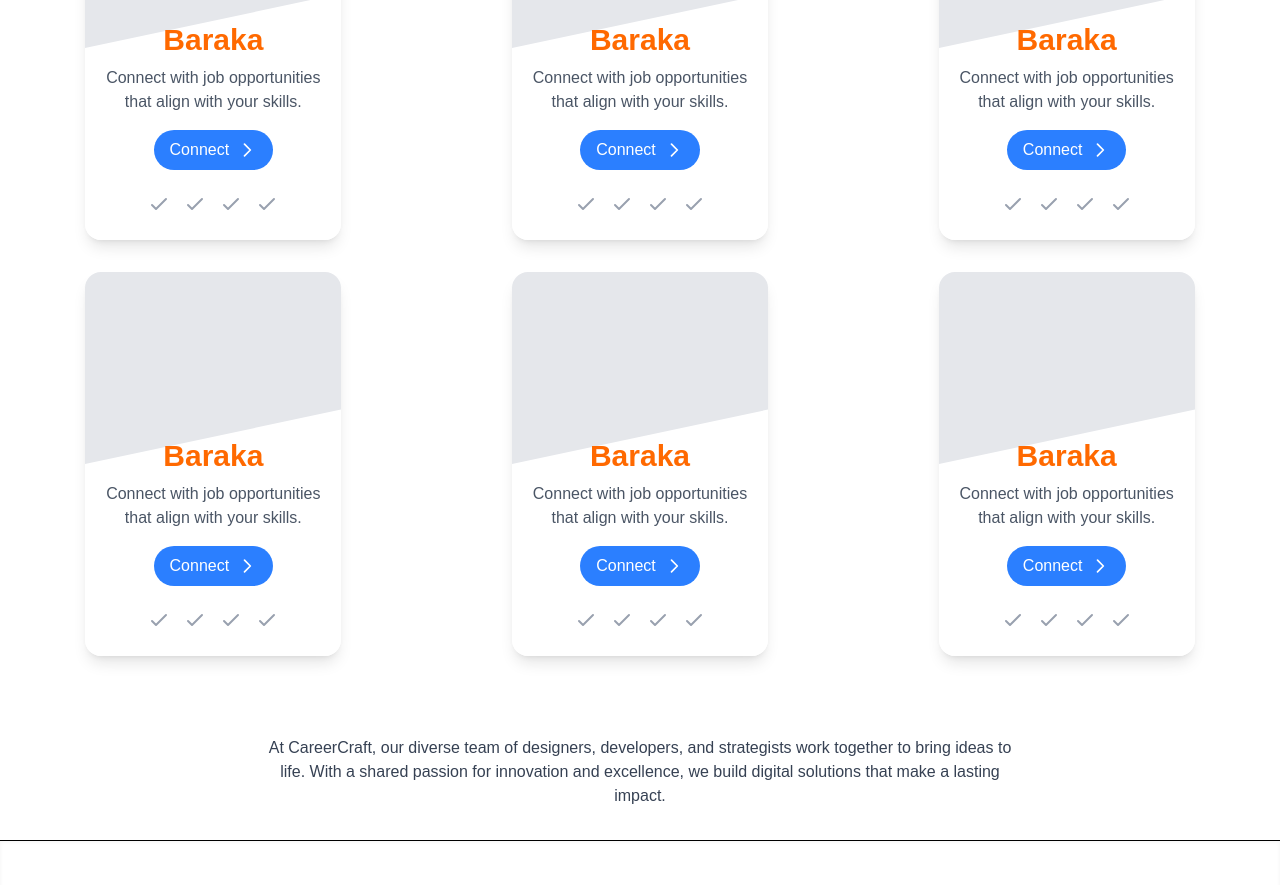
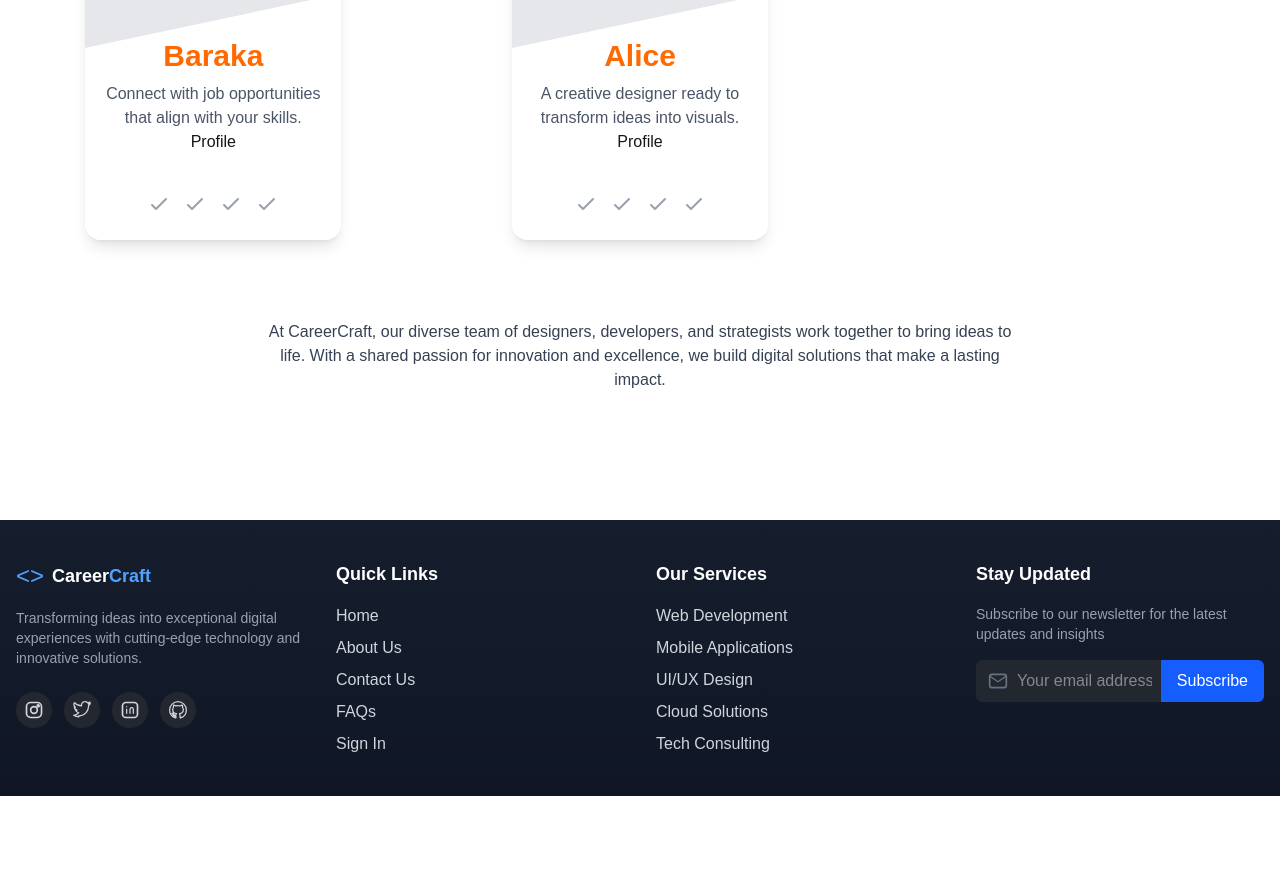
Before and after one commit to frankbahirwa/Team_PortFolio, a Next.js app: page /team in a window 1280 px wide. Shown: the part 360-1245 px from the top of the page. After the commit the page ends 1156 px from the top, so only its background shows below. Built offline with nearby package versions, Linux system fonts and the light colour scheme.

Commit message:
baraka for real

```diff
--- a/src/app/globals.css
+++ b/src/app/globals.css
@@ -15,12 +15,10 @@
 
 @media (prefers-color-scheme: dark) {
   :root {
-    --background: #0a0a0a;
+    --background: #ffffff;
     --foreground: #ededed;
   }
 }
-
-
 
 body {
   background: var(--background);
--- a/src/app/page.js
+++ b/src/app/page.js
@@ -92,7 +92,7 @@
 
            {/* Our Skills Section */}
            <section
-             className="bg-white container mx-auto py-12 flex flex-col md:flex-row items-center gap-8 px-6 sm:px-1 md:px-1 lg:px-28"
+             className="bg-white  container mx-auto py-12 flex flex-col md:flex-row items-center gap-8 px-6 sm:px-1 md:px-1 lg:px-28"
            >
              <div className="md:w-1/2 w-full order-2 md:order-1">
                <h3 className="text-2xl sm:text-3xl font-bold mb-4 text-gray-800">Our Skills</h3>
--- /dev/null
+++ b/src/app/profile/[slug]/page.js
@@ -0,0 +1,90 @@
+import { notFound } from "next/navigation";
+
+const teamMembers = [
+  {
+    slug: "baraka",
+    name: "Baraka",
+    title: "Frontend Developer",
+    description: "Connect with job opportunities that align with your skills.",
+    image: "https://images.pexels.com/photos/220453/pexels-photo-220453.jpeg",
+  },
+  {
+    slug: "alice",
+    name: "Alice",
+    title: "Creative Designer",
+    description: "A creative designer ready to transform ideas into visuals.",
+    image: "https://images.pexels.com/photos/415829/pexels-photo-415829.jpeg",
+  },
+];
+
+export default function ProfilePage({ params }) {
+  const { slug } = params;
+  const member = teamMembers.find((m) => m.slug === slug);
+
+  if (!member) return notFound();
+
+  return (<>
+  <div className="min-h-screen bg-white text-black py-12 px-6">
+  <center>
+    <div className="justify-center w-1/2 text-center align-middle">
+      <h2 className="text-4xl font-bold mb-4">About Me</h2>
+      <p className="text-gray-700 mb-6 text-center">
+        {member.description}
+      </p>
+    </div>
+  </center>
+
+  {/* Image and Content side-by-side */}
+  <div className="max-w-6xl mx-auto flex flex-col md:flex-row gap-10 items-center mt-10">
+
+    {/* Left: Profile Image */}
+    <div className="w-full md:w-1/2">
+      <img
+        src={member.image}
+        alt="Profile Photo"
+        className="rounded-lg shadow-lg w-full h-[400px] object-cover"
+      />
+    </div>
+
+    {/* Right: Text Content */}
+    <div className="w-full md:w-1/2">
+      <h3 className="text-2xl text-blue-500 font-semibold">{member.name}</h3>
+      <p className="text-sm mb-2 text-gray-600">{member.title}</p>
+
+      <p className="mb-4 text-gray-800">
+        Hello! {member.name}, a self-taught & award-winning Digital Designer & Developer with over five years work experience. I started in my children's room, got pro at renowned digital agencies... Now I'm based in USA, working for Apple.
+      </p>
+
+      <div className="flex gap-4 mb-6">
+        <button className="bg-blue-500 hover:bg-blue-600 text-white py-2 px-4 rounded">Download CV</button>
+      </div>
+
+      <div className="grid grid-cols-2 gap-4 mb-6">
+        <div>
+          <p className="font-semibold text-gray-900">5 Years Job</p>
+          <p className="text-sm text-gray-600">Experience</p>
+        </div>
+        <div>
+          <p className="font-semibold text-gray-900">500+ Projects</p>
+          <p className="text-sm text-gray-600">Completed</p>
+        </div>
+        <div>
+          <p className="font-semibold text-gray-900">Freelance</p>
+          <p className="text-sm text-gray-600">Available</p>
+        </div>
+        <div>
+          <p className="font-semibold text-gray-900">Support</p>
+          <p className="text-sm text-gray-600">24/7</p>
+        </div>
+      </div>
+    </div>
+  </div>
+</div>
+      <div>
+              <h3 className=" flex mb-4 justify-center text-2xl text-orange-500 font-semibold">GIT status</h3>
+              <div className='w-full h-36 bg-slate-300'>
+              </div>
+          </div>
+    </>
+  );
+}
--- a/src/app/team/page.js
+++ b/src/app/team/page.js
@@ -1,17 +1,24 @@
 "use client";
+import Link from 'next/link';
 
-import React from 'react';
+ const teamMembers = [
+  {
+    name: "Baraka",
+    slug: "baraka",
+    description: "Connect with job opportunities that align with your skills.",
+    image: "/images/frank.jpg",
+  },
+  {
+    name: "Alice",
+    slug: "alice",
+    description: "A creative designer ready to transform ideas into visuals.",
+    image: "/images/frank.jpg",
+  },
+];
+
 
 const TeamPage = () => {
-  const teamMembers = Array(6).fill({
-    name: "Baraka",
-    description: "Connect with job opportunities that align with your skills.",
-    image: "/images/frank.jpg",
-  });
 
-  const handleConnect = (name) => {
-    alert(`Connecting with ${name}...`);
-  };
 
   return (
     <div className="bg-white  min-h-screen">
@@ -19,6 +26,7 @@
       <div className="bg-blue-600 text-white text-center py-6">
         <h1 className="text-4xl font-bold">Meet the Team</h1>
       </div>
+
 
       {/* Team Grid */}
       <div className="max-w-7xl mx-auto px-4 py-12">
@@ -45,27 +53,8 @@
                   {member.description}
                 </p>
 
-                {/* Connect Button */}
-                <button
-                  onClick={() => handleConnect(member.name)}
-                  className="mt-4 flex items-center justify-center mx-auto bg-blue-500 text-white px-4 py-2 rounded-full hover:bg-blue-600 transition"
-                >
-                  <span>Connect</span>
-                  <svg
-                    className="ml-2 w-5 h-5"
-                    fill="none"
-                    stroke="currentColor"
-                    viewBox="0 0 24 24"
-                    xmlns="http://www.w3.org/2000/svg"
-                  >
-                    <path
-                      strokeLinecap="round"
-                      strokeLinejoin="round"
-                      strokeWidth="2"
-                      d="M9 5l7 7-7 7"
-                    ></path>
-                  </svg>
-                </button>
+                 <Link href={`/profile/${member.slug}`}>Profile</Link>
+
 
                 {/* Icons */}
                 <div className="absolute bottom-6 flex space-x-3">
--- a/src/components/Footer.js
+++ b/src/components/Footer.js
@@ -1,65 +1,114 @@
-"use client";
+import React from "react";
 
-import Link from "next/link";
+// SVG Social Icons (replace with your preferred icons or use lucide-react if installed)
+const InstagramIcon = (props) => (
+  <svg fill="none" viewBox="0 0 24 24" strokeWidth={1.5} stroke="currentColor" {...props}>
+    <rect width="18" height="18" x="3" y="3" rx="5" stroke="currentColor" strokeWidth="2"/>
+    <circle cx="12" cy="12" r="4" stroke="currentColor" strokeWidth="2"/>
+    <circle cx="17" cy="7" r="1.5" fill="currentColor"/>
+  </svg>
+);
+const TwitterIcon = (props) => (
+  <svg fill="none" viewBox="0 0 24 24" strokeWidth={1.5} stroke="currentColor" {...props}>
+    <path strokeLinecap="round" strokeLinejoin="round" d="M8 19c7.732 0 11.965-6.418 11.965-11.965 0-.182 0-.364-.013-.545A8.548 8.548 0 0022 4.011a8.19 8.19 0 01-2.357.646A4.117 4.117 0 0021.448 2.4a8.224 8.224 0 01-2.605.996A4.107 4.107 0 0015.448 2c-2.266 0-4.103 1.837-4.103 4.103 0 .322.036.637.106.938A11.65 11.65 0 013 3.149a4.102 4.102 0 001.27 5.47A4.073 4.073 0 012.8 8.07v.052a4.104 4.104 0 003.292 4.023 4.095 4.095 0 01-1.852.07 4.108 4.108 0 003.834 2.85A8.233 8.233 0 012 18.407a11.616 11.616 0 006.29 1.84"/>
+  </svg>
+);
+const LinkedinIcon = (props) => (
+  <svg fill="none" viewBox="0 0 24 24" strokeWidth={1.5} stroke="currentColor" {...props}>
+    <rect width="18" height="18" x="3" y="3" rx="4" stroke="currentColor" strokeWidth="2"/>
+    <path strokeLinecap="round" strokeLinejoin="round" d="M8 11v5M8 8v.01M12 11v5m0-5a2 2 0 012-2h0a2 2 0 012 2v5"/>
+  </svg>
+);
+const GithubIcon = (props) => (
+  <svg fill="none" viewBox="0 0 24 24" strokeWidth={1.5} stroke="currentColor" {...props}>
+    <path strokeLinecap="round" strokeLinejoin="round" d="M12 2C6.477 2 2 6.477 2 12c0 4.418 2.868 8.167 6.839 9.489.5.092.682-.217.682-.482 0-.237-.009-.868-.013-1.703-2.782.604-3.369-1.342-3.369-1.342-.454-1.154-1.11-1.461-1.11-1.461-.908-.62.069-.608.069-.608 1.004.07 1.532 1.032 1.532 1.032.892 1.529 2.341 1.088 2.91.833.091-.647.35-1.088.636-1.339-2.22-.253-4.555-1.112-4.555-4.951 0-1.093.39-1.987 1.029-2.687-.103-.253-.446-1.272.098-2.65 0 0 .84-.269 2.75 1.025A9.564 9.564 0 0112 6.844c.85.004 1.705.115 2.504.337 1.909-1.294 2.748-1.025 2.748-1.025.546 1.378.202 2.397.1 2.65.64.7 1.028 1.594 1.028 2.687 0 3.848-2.338 4.696-4.566 4.945.359.309.678.92.678 1.855 0 1.338-.012 2.419-.012 2.749 0 .267.18.578.688.48C19.135 20.163 22 16.418 22 12c0-5.523-4.477-10-10-10z"/>
+  </svg>
+);
+const MailIcon = (props) => (
+  <svg fill="none" viewBox="0 0 24 24" strokeWidth={1.5} stroke="currentColor" {...props}>
+    <rect width="20" height="16" x="2" y="4" rx="3" stroke="currentColor" strokeWidth="2"/>
+    <path strokeLinecap="round" strokeLinejoin="round" d="M22 6l-10 7L2 6"/>
+  </svg>
+);
 
 export default function Footer() {
   return (
-    <footer className="bg-white shadow-inner font-sans">
-      {/* Call-to-Action Section */}
-
-  <hr className="border-black" />
-
-      <div className="container mx-auto text-black px-6 py-10 flex flex-col md:flex-row justify-between items-start">
+    <footer className="bg-gradient-to-b from-[#161e2e] to-[#101624] text-white py-10 px-4">
+      <div className="max-w-7xl mx-auto grid grid-cols-1 md:grid-cols-4 gap-8">
+        {/* Brand & Social */}
         <div>
-          <h2 className="text-3xl text-blue-500 font-bold">Stay Updated with CareerCraft</h2>
-          <p className="text-lg text-gray-700 mt-2">
-            Subscribe to receive the latest job postings and updates.
+          <div className="flex items-center mb-4">
+            <span className="text-blue-400 mr-2 text-2xl">&lt;&gt;</span>
+            <span className="font-bold text-lg">
+              Career<span className="text-blue-400">Craft</span>
+            </span>
+          </div>
+          <p className="text-gray-400 text-sm mb-6">
+            Transforming ideas into exceptional digital experiences with cutting-edge technology and innovative solutions.
           </p>
+          <div className="flex space-x-3">
+            <a href="#" aria-label="Instagram" className="bg-[#23272f] hover:bg-blue-600 rounded-full p-2 transition-colors">
+              <InstagramIcon className="w-5 h-5 text-gray-300" />
+            </a>
+            <a href="#" aria-label="Twitter" className="bg-[#23272f] hover:bg-blue-600 rounded-full p-2 transition-colors">
+              <TwitterIcon className="w-5 h-5 text-gray-300" />
+            </a>
+            <a href="#" aria-label="LinkedIn" className="bg-[#23272f] hover:bg-blue-600 rounded-full p-2 transition-colors">
+              <LinkedinIcon className="w-5 h-5 text-gray-300" />
+            </a>
+            <a href="#" aria-label="GitHub" className="bg-[#23272f] hover:bg-blue-600 rounded-full p-2 transition-colors">
+              <GithubIcon className="w-5 h-5 text-gray-300" />
+            </a>
+          </div>
         </div>
-        <div className="mt-4 flex gap-3 px-5 items-center rounded-full overflow-hidden">
-          <input
-            type="email"
-            placeholder="Enter your email"
-            className="px-4 py-3 w-full border border-blue-600 rounded-full text-black focus:outline-none focus:border-blue-800 text-lg transition-all"
-          />
-          <button className="bg-blue-600 rounded-full text-white px-6 py-3 text-lg font-semibold hover:bg-blue-700 transition-all">
-            Subscribe
-          </button>
-        </div>
-      </div>
-
-      {/* Blue Horizontal Line */}
-      {/* Blue Horizontal Line (Aligned with Content) */}
-<div className="container mx-auto">
-  <hr className="border-blue-600 " />
-</div>
-
-      {/* Footer Main Section */}
-      <div className="container mx-auto px-6 py-10 flex flex-col md:flex-row justify-between items-start">
-        {/* CareerCraft Branding & Description */}
-        <div className="max-w-sm">
-          <h2 className="text-blue-600 text-3xl font-bold">CareerCraft</h2>
-          <p className="text-gray-600 mt-2 text-lg leading-relaxed">
-            Post jobs, review applications, and find the right candidate in minutes.
-          </p>
-        </div>
-
-        {/* Footer Navigation Links */}
-        <div className="mt-6 md:mt-0">
-          <ul className="space-y-3 text-black text-lg font-medium">
-            <li><Link href="/" className="hover:text-blue-600 transition-all">Home</Link></li>
-            <li><Link href="/about" className="hover:text-blue-600 transition-all">About Us</Link></li>
-            <li><Link href="/contact" className="hover:text-blue-600 transition-all">Contact Us</Link></li>
-            <li><Link href="/signin" className="hover:text-blue-600 transition-all">Sign In</Link></li>
-            <li><Link href="/faqs" className="hover:text-blue-600 transition-all">FAQs</Link></li>
+        {/* Quick Links */}
+        <div>
+          <h4 className="font-bold mb-4 text-lg">Quick Links</h4>
+          <ul className="space-y-2 text-gray-300">
+            <li><a href="/" className="hover:text-white transition">Home</a></li>
+            <li><a href="/about" className="hover:text-white transition">About Us</a></li>
+            <li><a href="/contact" className="hover:text-white transition">Contact Us</a></li>
+            <li><a href="/team" className="hover:text-white transition">FAQs</a></li>
+            <li><a href="/faqs" className="hover:text-white transition">Sign In</a></li>
           </ul>
         </div>
-      </div>
-
-      {/* Copyright & Privacy Policy */}
-      <div className="container mx-auto border-t border-blue-600 py-3 flex justify-between text-gray-500 text-md px-6">
-        <p>© 2025 CareerCraft Inc</p>
-        <Link href="/privacy" className="hover:text-blue-600 transition-all">Privacy Policy</Link>
+        {/* Our Services */}
+        <div>
+          <h4 className="font-bold mb-4 text-lg">Our Services</h4>
+          <ul className="space-y-2 text-gray-300">
+            <li><a href="#" className="hover:text-white transition">Web Development</a></li>
+            <li><a href="#" className="hover:text-white transition">Mobile Applications</a></li>
+            <li><a href="#" className="hover:text-white transition">UI/UX Design</a></li>
+            <li><a href="#" className="hover:text-white transition">Cloud Solutions</a></li>
+            <li><a href="#" className="hover:text-white transition">Tech Consulting</a></li>
+          </ul>
+        </div>
+        {/* Newsletter */}
+        <div>
+          <h4 className="font-bold mb-4 text-lg">Stay Updated</h4>
+          <p className="text-gray-400 text-sm mb-4">
+            Subscribe to our newsletter for the latest updates and insights
+          </p>
+          <form className="flex">
+            <div className="relative flex-1">
+              <span className="absolute left-3 top-1/2 -translate-y-1/2 text-gray-500">
+                <MailIcon className="w-5 h-5" />
+              </span>
+              <input
+                type="email"
+                required
+                placeholder="Your email address"
+                className="pl-10 pr-2 py-2 rounded-l-md bg-[#23272f] text-gray-200 border border-[#23272f] focus:outline-none focus:ring-2 focus:ring-blue-500 w-full"
+              />
+            </div>
+            <button
+              type="submit"
+              className="bg-blue-600 hover:bg-blue-700 text-white px-4 py-2 rounded-r-md font-medium transition"
+            >
+              Subscribe
+            </button>
+          </form>
+        </div>
       </div>
     </footer>
   );
--- a/src/components/Header.js
+++ b/src/components/Header.js
@@ -17,6 +17,7 @@
           <Link href="/" className="text-gray-800 font-medium hover:text-blue-600 transition-all">Home</Link>
           <Link href="/about" className="text-gray-800 font-medium hover:text-blue-600 transition-all">About Us</Link>
           <Link href="/contact" className="text-gray-800 font-medium hover:text-blue-600 transition-all">Contact Us</Link>
+          <Link href="/team" className="text-gray-800 font-medium hover:text-blue-600 transition-all">Team</Link>
           <Link href="/faqs" className="text-gray-800 font-medium hover:text-blue-600 transition-all">FAQs</Link>
         </div>
 
```
Also changed, not shown: src/app/team/[username]/page.js (deleted), 1 other file (tests, documents, lock files or other folders).
